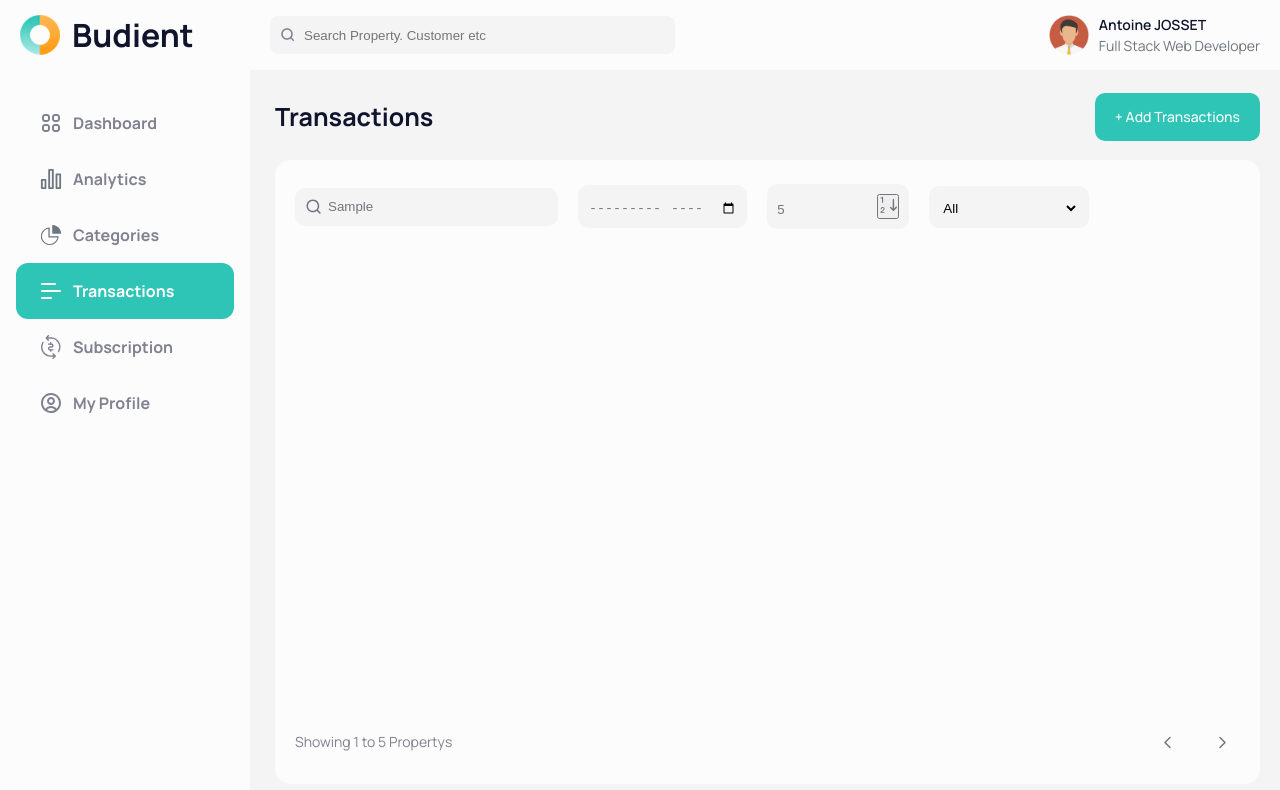
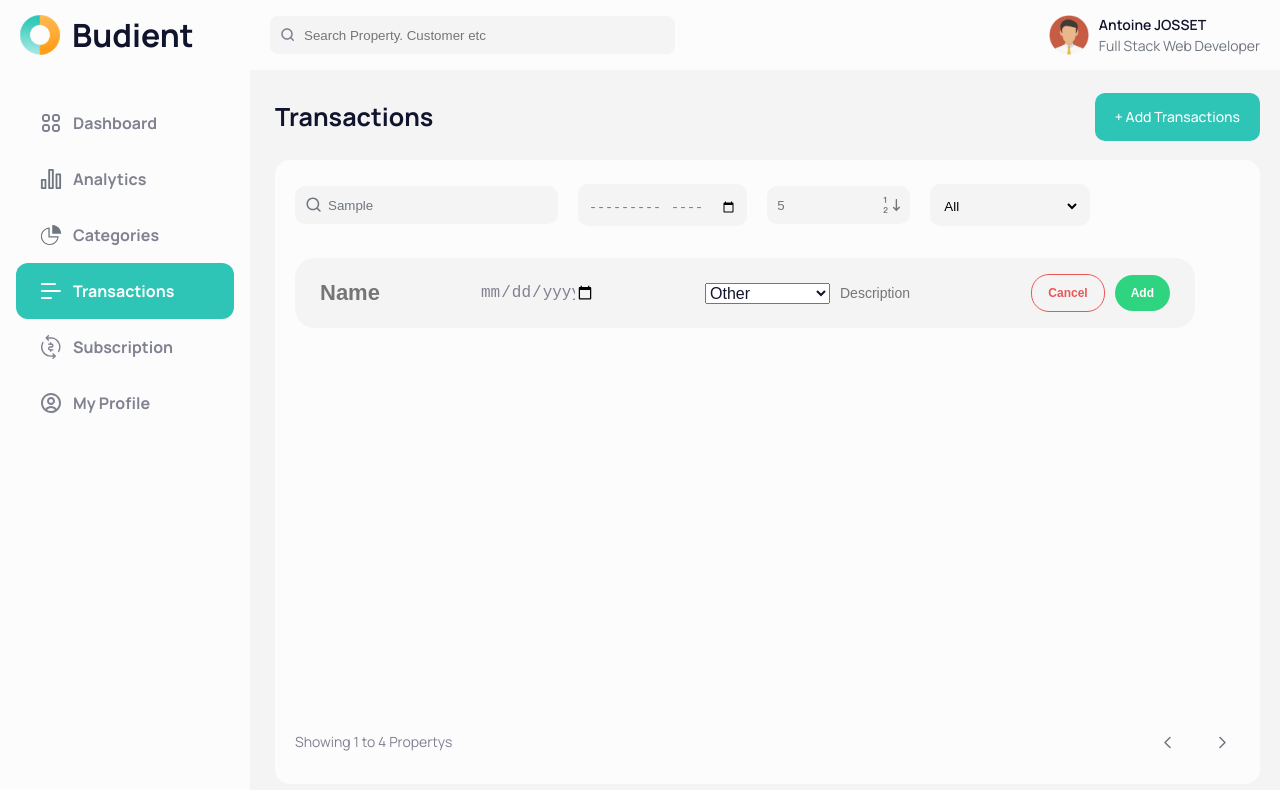
Before and after one commit to aBgAmeuR/Budient, a React (Vite) app in the folder Client/: page /transactions in a window 1280 px wide. Both pictures are taken after typing "Sample", "5" into the empty fields and a click on the button "+ Add Transactions". Shown: the top 790 px of the page. Built offline with nearby package versions, Linux system fonts and the light colour scheme.

Commit message:
add transaction

```diff
--- /dev/null
+++ b/Client/src/components/Transactions/TransactionAddItem.tsx
@@ -0,0 +1,27 @@
+import { Transaction } from '../../pages/Transactions';
+
+export default function TransactionAddItem({ setAddTransaction }: { setAddTransaction: React.Dispatch<React.SetStateAction<boolean>> }) {
+  return (
+    <li className="row addItemTransaction">
+      <div className="right">
+        <input className="name" type='text' placeholder='Name'></input>
+        <input className="date" type='date'></input>
+        <input className="amount" type='number'>
+        </input>
+        <select className="category">
+          <option value="other">Other</option>
+          <option value="food">Food</option>
+          <option value="entertainment">Entertainment</option>
+          <option value="transportation">Transportation</option>
+          <option value="shopping">Shopping</option>
+          <option value="bills">Bills</option>
+        </select>
+        <input className="desc" type='text' placeholder='Description'></input>
+      </div>
+      <div className="left">
+        <button className="delete cancel" onClick={() => setAddTransaction(false)}>Cancel</button>
+        <button className="edit add">Add</button>
+      </div>
+    </li>
+  );
+}
--- a/Client/src/components/Transactions/TransactionsFilters.tsx
+++ b/Client/src/components/Transactions/TransactionsFilters.tsx
@@ -43,7 +43,7 @@ export default function TransactionsFilters({
       </div>
       <div className="amount">
         <input type="number" placeholder="Amount" onChange={handleAmount} />
-        <button onClick={handleAmountOrder}>
+        <button onClick={handleAmountOrder} className='AmountOrder'>
           {filter.amountOrder === 'asc' ? (
             <svg width="18" height="18" viewBox="0 0 18 18" fill="none" xmlns="http://www.w3.org/2000/svg">
               <g clipPath="url(#clip0_8862_10587)">
@@ -70,8 +70,7 @@ export default function TransactionsFilters({
                 </clipPath>
               </defs>
             </svg>
-          )
-          }
+          )}
         </button>
       </div>
       <div className="category">
--- a/Client/src/pages/Transactions.tsx
+++ b/Client/src/pages/Transactions.tsx
@@ -3,6 +3,7 @@ import TransactionListItem from '../components/Transactions/TransactionListItem'
 import TransactionsFilters from '../components/Transactions/TransactionsFilters';
 import TransactionsList from '../components/Transactions/TransactionsList';
 import TransactionsPagination from '../components/Transactions/TransactionsPagination';
+import TransactionAddItem from '../components/Transactions/TransactionAddItem';
 
 export type Transaction = {
   id: string;
@@ -21,7 +22,7 @@ export type Filter = {
   category: string;
 };
 
-const Data: Transaction[] = [
+const dataFetch: Transaction[] = [
   {
     id: '6410f2bc57514ac42a80f11e',
     name: 'Apple',
@@ -74,14 +75,14 @@ const Data: Transaction[] = [
     id: '6410f2bc57514ac42a80f11l',
     name: 'Super U',
     date: new Date('2021-04-06'),
-    amount: 100.03,
+    amount: 56.99,
     category: 'Shopping',
     desc: 'Bought some food',
   },
   {
     id: '6410f2bc57514ac42a80f11j',
     name: 'Carfour',
-    date: new Date('2021-11-01'),
+    date: new Date('2021-10-01'),
     amount: 9.0,
     category: 'Food',
     desc: 'Desciption',
@@ -114,76 +115,63 @@ const Data: Transaction[] = [
 
 export default function Transactions() {
   const [filter, setFilter] = useState({ search: '', date: '', amount: 0, amountOrder: 'asc', category: '' });
-  const [data, setData] = useState(Data);
+  const [Data, setData] = useState(dataFetch);
+  const [filtereddata, setfilteredData] = useState(Data);
   const [page, setPage] = useState(1);
-  const [totalPages, setTotalPages] = useState(1);
-  const [rowperpage, setRowperpage] = useState(6);
+  const [rowperpage, setRowperpage] = useState(Math.round((window.innerHeight * 0.52) / (70 + 16)));
+  const [totalPages, setTotalPages] = useState(Math.ceil(filtereddata.length / rowperpage));
+  const [addTransaction, setAddTransaction] = useState(false);
 
-  const paginate = (items: Transaction[], page = 1, perPage = rowperpage) =>
-    items.slice(perPage * (page - 1), perPage * page);
-  const paginatedData = paginate(data, page);
+
+  useEffect(() => {
+    setTotalPages(Math.ceil(filtereddata.length / rowperpage));
+    setRowperpage(Math.round((window.innerHeight * 0.52) / (70 + 16)));
+    setPage(1);
+  }, [filtereddata]);
+
+  useEffect(() => {
+    if (addTransaction) {
+      setRowperpage(Math.round((window.innerHeight * 0.52) / (70 + 16)) - 1);
+      setPage(1);
+    } else {
+      setRowperpage(Math.round((window.innerHeight * 0.52) / (70 + 16)));
+      setPage(1);
+    }
+  }, [addTransaction]);
 
   useEffect(() => {
     let filteredData = Data
 
     if (filter.search !== '') {
       filteredData = filteredData.filter((transaction) => transaction.name.toLowerCase().includes(filter.search.toLowerCase()));
-    }
-
-    if (filter.date !== '') {
-      filteredData = filteredData.filter((transaction) => {
-        transaction.date.toISOString().slice(0, 7) === filter.date.toString();
-        console.log(transaction.date.toISOString().slice(0, 7));
-        console.log(filter.date);
-      });
-
-    }
-
-    if (filter.amount !== 0 && filter.amountOrder === 'asc') {
+    } if (filter.date !== '') {
+      filteredData = filteredData.filter((transaction) => transaction.date.toISOString().slice(0, 7) === filter.date.toString());
+    } if (filter.amount !== 0 && filter.amountOrder === 'asc') {
       filteredData = filteredData.filter((transaction) => transaction.amount >= filter.amount);
     } else if (filter.amount !== 0 && filter.amountOrder === 'desc') {
       filteredData = filteredData.filter((transaction) => transaction.amount <= filter.amount);
+    } if (filter.category !== '' && filter.category !== 'all') {
+      filteredData = filteredData.filter((transaction) => transaction.category.toLowerCase() === filter.category.toLowerCase());
     }
-
-    if (filter.category !== '' && filter.category !== 'all') {
-      filteredData = filteredData.filter((transaction) => transaction.category === filter.category);
-    }
-
-    setData(filteredData);
+    setfilteredData(filteredData);
   }, [filter]);
 
-  useEffect(() => {
-    setTotalPages(Math.ceil(data.length / rowperpage));
-    setRowperpage(Math.round((window.innerHeight * 0.52) / (70 + 16)));
-    setPage(1);
-  }, [data]);
+  const paginate = (items: Transaction[], page = 1, perPage = rowperpage) =>
+    items.slice(perPage * (page - 1), perPage * page);
+  const paginatedData = paginate(filtereddata, page);
 
   return (
     <main id="Transactions">
       <div className="top">
         <h2>Transactions</h2>
-        <button>+ Add Transactions</button>
+        <button onClick={() => setAddTransaction(true)}>+ Add Transactions</button>
       </div>
       <div className="content">
         <TransactionsFilters setFilter={setFilter} filter={filter} />
+        {addTransaction && <TransactionAddItem setAddTransaction={setAddTransaction} />}
         <TransactionsList transactions={paginatedData} />
         <TransactionsPagination page={page} setPage={setPage} totalPages={totalPages} rowperpage={rowperpage} />
       </div>
     </main>
   );
 }
-
-
-
-
-// useEffect(() => {
-//   const filteredData = Data.filter((transaction) => {
-//     if (filter.search === '' && filter.date === '' && filter.amount === 0 && (filter.category === '' || filter.category === 'all')) return true;
-//     if (filter.search !== '' && transaction.name.toLowerCase().includes(filter.search.toLowerCase())) return true;
-//     if (filter.date !== '' && transaction.date.toDateString() === new Date(filter.date).toDateString()) return true;
-//     if (filter.amount !== 0 && transaction.amount === filter.amount) return true;
-//     if (filter.category !== '' && transaction.category.toLowerCase() === filter.category.toLowerCase()) return true;
-//     return false;
-//   });
-//   setData(filteredData);
-// }, [filter]);
--- a/Client/src/styles/pages/Transactions.scss
+++ b/Client/src/styles/pages/Transactions.scss
@@ -85,7 +85,7 @@
           font-size: 16px;
           line-height: 24px;
           color: var(--principal-text-color);
-          width: 100px;
+          width: 125px;
         }
         .desc {
           font-weight: 400;
@@ -162,8 +162,22 @@
           width: 220px;
         }
       }
-      .amount input {
-        width: 100px;
+      .amount {
+        display: flex;
+        flex-direction: row;
+        align-items: center;
+        gap: 5px;
+        input {
+          width: 100px;
+        }
+        button {
+          border: none;
+          background-color: transparent;
+          cursor: pointer;
+          display: flex;
+          align-items: center;
+          justify-content: center;
+        }
       }
       .category select {
         border: none;
@@ -227,5 +241,39 @@
         }
       }
     }
+
+    .addItemTransaction {
+      margin-right: 45px;
+      margin-bottom: 16px;
+
+      .right {
+        input {
+          border: none;
+          // border-bottom: var(--principal-text-color) 1px solid;
+          background-color: transparent;
+          outline: 0;
+        }
+
+        .name {
+          width: 155px;
+          margin-right: 5px;
+        }
+        .date {
+          width: 115px;
+          margin-right: 5px;
+        }
+        .amount {
+          width: 100px;
+          margin-right: 5px;
+        }
+        .category {
+          width: 125px;
+          margin-right: 10px;
+        }
+        .desc {
+          width: auto;
+        }
+      }
+    }
   }
 }
```
